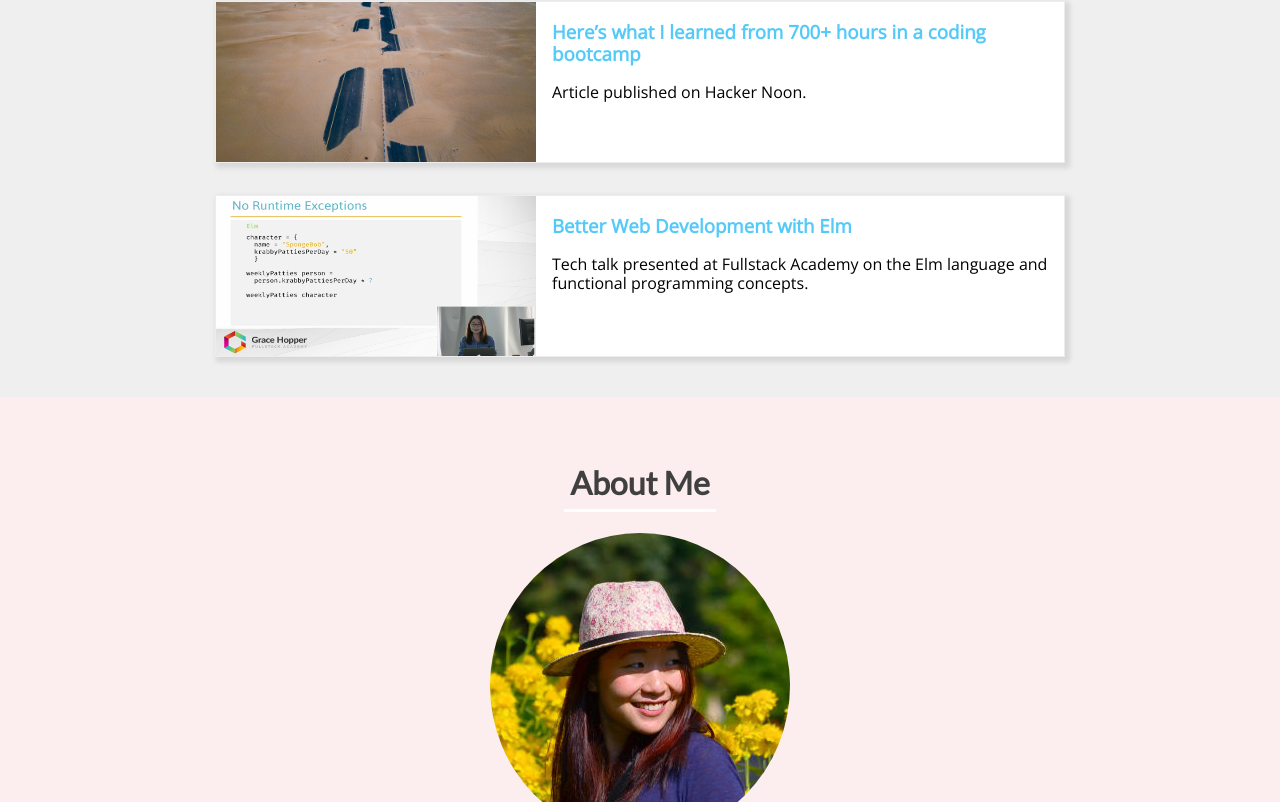
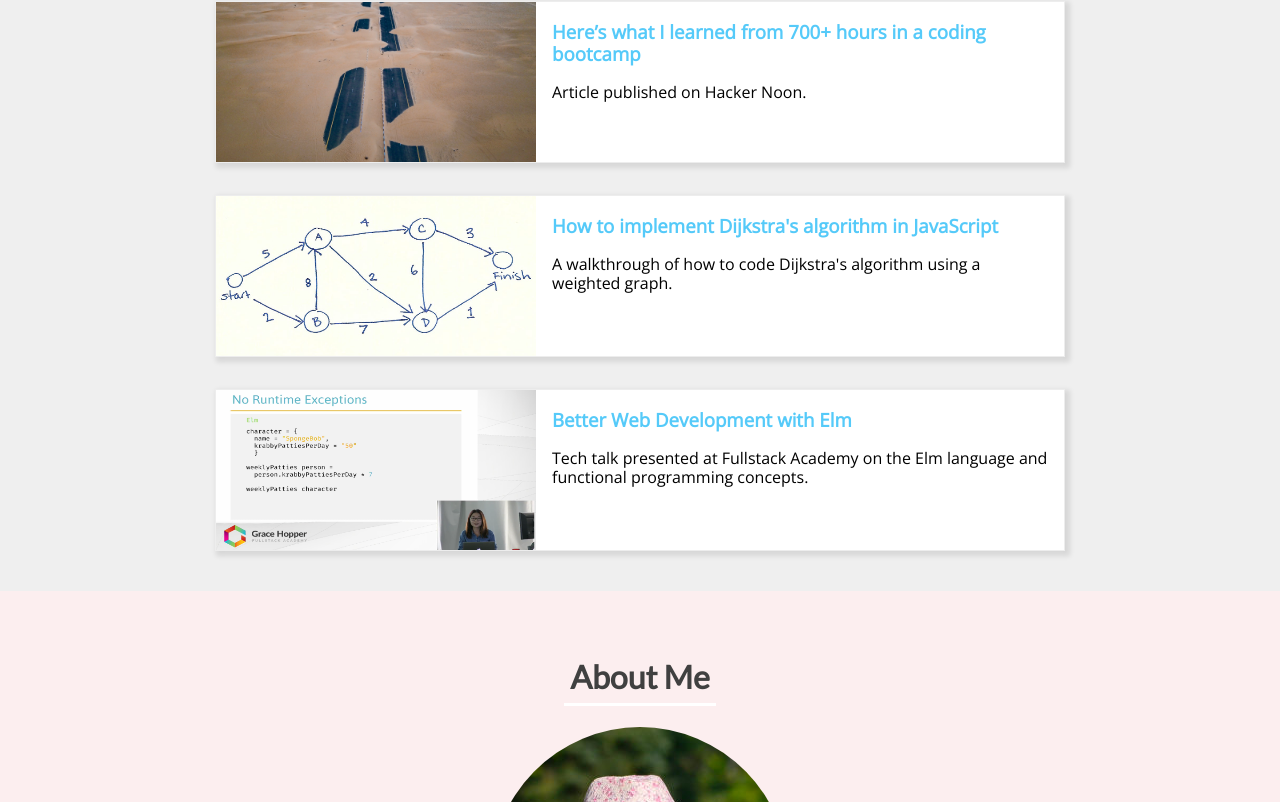
Before and after one commit to sergiodiazl/Portfolio, a React (Create React App) app: page / in a window 1280 px wide. Shown: the part 3129-3931 px from the top of the page. Built offline with nearby package versions, Linux system fonts and the light colour scheme.

Commit message:
Added Djikstra algorithm article, padding for Other Project Card

```diff
--- a/src/OtherProjects.css
+++ b/src/OtherProjects.css
@@ -36,7 +36,7 @@
 }
 
 .other-project-text {
-  padding-left: 1em;
+  padding: 0 1em;
 }
 
 .other-project-text {
--- a/src/OtherProjects.js
+++ b/src/OtherProjects.js
@@ -32,13 +32,13 @@ class OtherProjects extends Component {
           altText: 'Image from Hacker Noon article',
           link: 'https://hackernoon.com/heres-what-i-learned-from-700-hours-in-a-coding-bootcamp-d92cb4e8afc1'
         },
-        // {
-        //   name: "How to implement Dijkstra's algorithm in JavaScript",
-        //   description: "A walkthrough of how to code Dijkstra's algorithm using a weighted graph.",
-        //   imageURL: './images/dijkstra.png',
-        //   altText: "A weighted graph",
-        //   link: ''
-        // },
+        {
+          name: "How to implement Dijkstra's algorithm in JavaScript",
+          description: "A walkthrough of how to code Dijkstra's algorithm using a weighted graph.",
+          imageURL: './images/dijkstra.png',
+          altText: "A weighted graph",
+          link: ''
+        },
         {
           name: "Better Web Development with Elm",
           description: "Tech talk presented at Fullstack Academy on the Elm language and functional programming concepts.",
```
